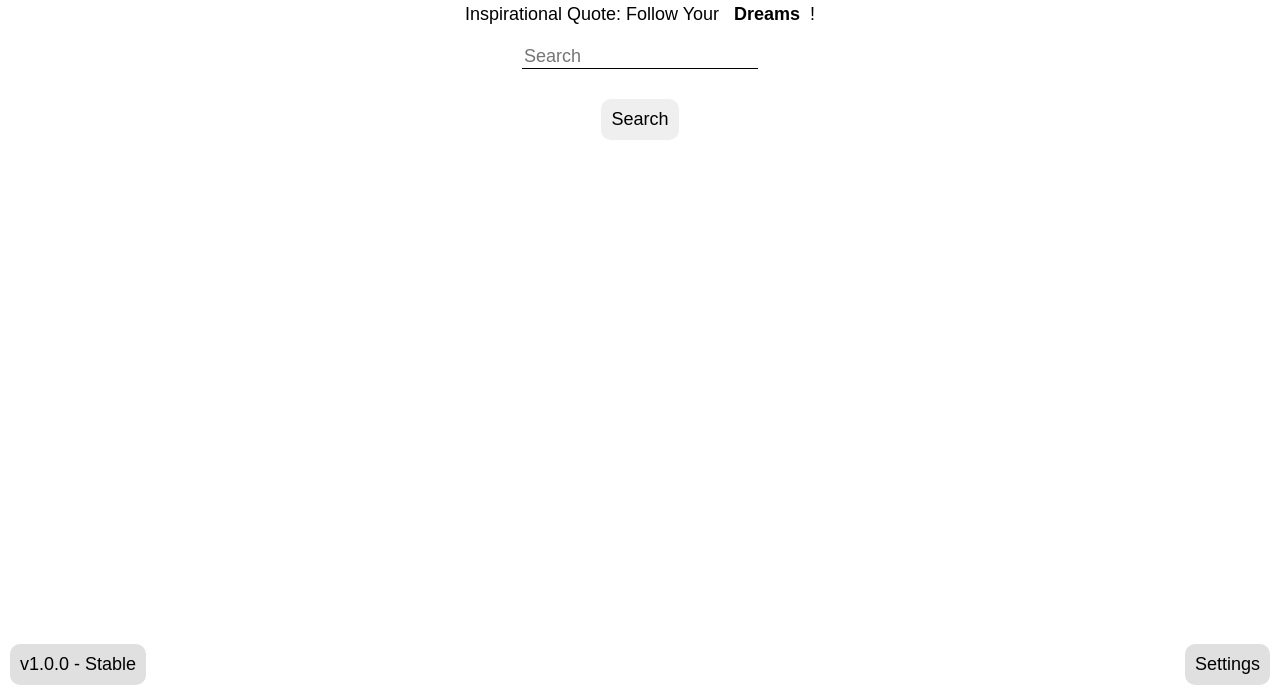
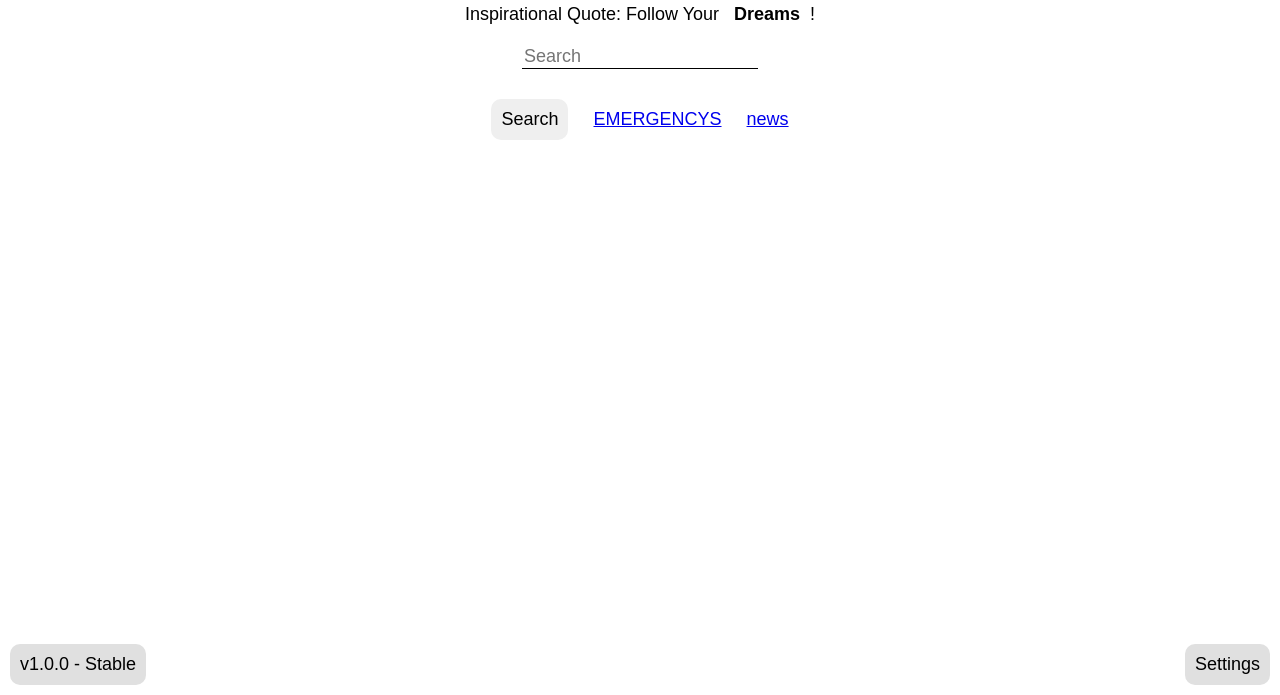
Before and after one commit to Eaterminer/SearchPlus, a plain HTML site: page index.html in a window 1280 px wide. Shown: the part 105-800 px from the top of the page. Drawn offline with Linux system fonts and the light colour scheme.

Commit message:
Update index.html

```diff
--- a/index.html
+++ b/index.html
@@ -8,5 +8,7 @@
     <input id="search" placeholder="Search">
 </div>
 <button onclick="search()">Search</button>
+<a class="danger" href="emergencys.txt">EMERGENCYS</a>
+<a href="news.txt">news</a>
 <a href="settings.html" class="settings">Settings</a>
 <span class="version">v1.0.0 - Stable</span>
```
